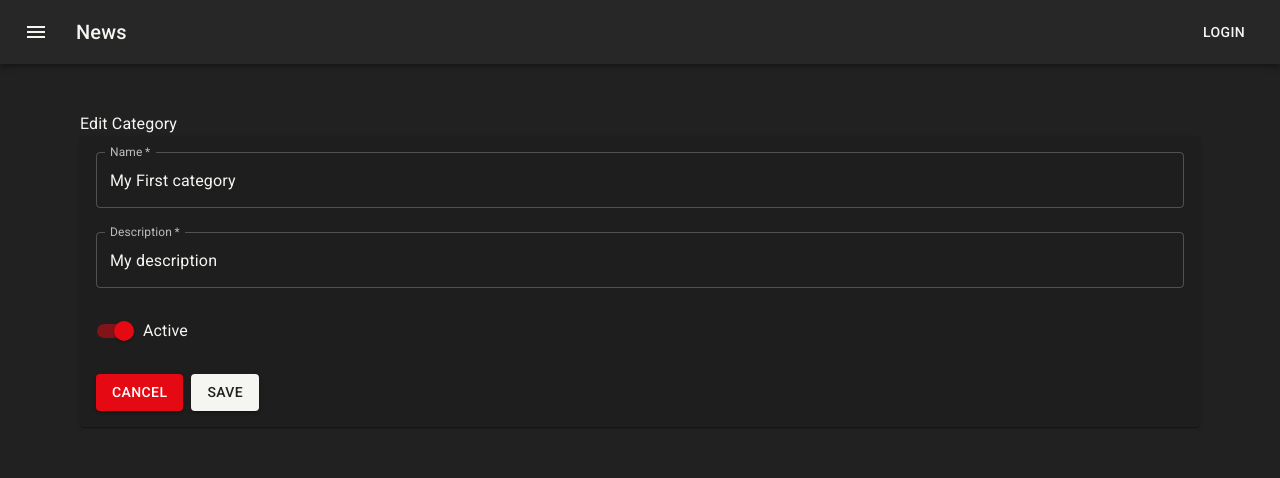
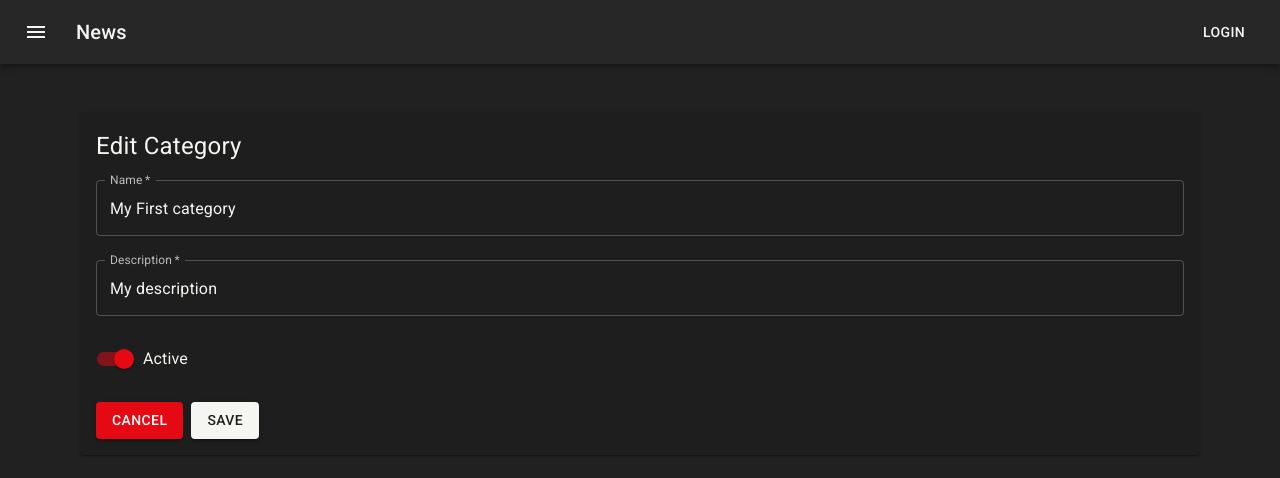
Before and after one commit to jeanmrtns/codeflix-admin, a React (Vite) app: page /categories/edit/one-id in a window 1280 px wide. Shown: the top 478 px of the page. Built offline with nearby package versions, Linux system fonts and the light colour scheme.

Commit message:
feature: create new category page

```diff
--- /dev/null
+++ b/src/features/categories/CategoryForm.tsx
@@ -0,0 +1,81 @@
+import {
+  Button,
+  FormControl,
+  FormControlLabel,
+  Grid,
+  Switch,
+  TextField,
+} from "@mui/material"
+import { ChangeEvent } from "react"
+import { Link } from "react-router-dom"
+import { Category } from "./categorySlice"
+
+interface CategoryFormProps {
+  category: Category
+  isLoading?: boolean
+  handleChange: (event: ChangeEvent<HTMLInputElement>) => void
+  handleToggle: (event: ChangeEvent<HTMLInputElement>) => void
+  onSubmit: () => void
+}
+
+export function CategoryForm({
+  category,
+  isLoading = false,
+  handleChange,
+  handleToggle,
+  onSubmit,
+}: CategoryFormProps) {
+  return (
+    <form>
+      <Grid container spacing={3}>
+        <Grid item xs={12}>
+          <FormControl fullWidth>
+            <TextField
+              name="name"
+              label="Name"
+              required
+              value={category?.name}
+            />
+          </FormControl>
+        </Grid>
+        <Grid item xs={12}>
+          <FormControl fullWidth>
+            <TextField
+              name="description"
+              label="Description"
+              required
+              value={category?.description}
+            />
+          </FormControl>
+        </Grid>
+
+        <Grid item xs={12}>
+          <FormControlLabel
+            value={category.is_active}
+            control={
+              <Switch
+                checked={category.is_active}
+                color="secondary"
+                inputProps={{
+                  "aria-label": "controlled",
+                }}
+              />
+            }
+            label="Active"
+          />
+        </Grid>
+
+        <Grid item xs={12} sx={{ gap: 1, display: "flex" }}>
+          <Link to="/" style={{ textDecoration: "none" }}>
+            <Button variant="contained" color="secondary" type="button">
+              Cancel
+            </Button>
+          </Link>
+          <Button variant="contained" color="primary" type="submit">
+            Save
+          </Button>
+        </Grid>
+      </Grid>
+    </form>
+  )
+}
--- a/src/features/categories/CreateCategory.tsx
+++ b/src/features/categories/CreateCategory.tsx
@@ -1,9 +1,22 @@
-import { Box, Typography } from "@mui/material"
+import { Box, Paper, Typography } from "@mui/material"
+import { CategoryForm } from "./CategoryForm"
+import { Category } from "./categorySlice"
 
 export function CreateCategory() {
   return (
     <Box>
-      <Typography>Create Category</Typography>
+      <Paper sx={{ padding: 2, width: "100%" }}>
+        <Typography component="h3" fontSize={24} mb={2}>
+          Create Category
+        </Typography>
+        <CategoryForm
+          category={{} as Category}
+          handleChange={() => {}}
+          handleToggle={() => {}}
+          onSubmit={() => {}}
+          isLoading={false}
+        />
+      </Paper>
     </Box>
   )
 }
--- a/src/features/categories/EditCategory.tsx
+++ b/src/features/categories/EditCategory.tsx
@@ -1,17 +1,7 @@
-import {
-  Box,
-  Button,
-  ButtonGroup,
-  FormControl,
-  FormControlLabel,
-  Grid,
-  Paper,
-  Switch,
-  TextField,
-  Typography,
-} from "@mui/material"
-import { Link, useParams } from "react-router-dom"
+import { Box, Paper, Typography } from "@mui/material"
+import { useParams } from "react-router-dom"
 import { useAppSelector } from "../../app/hooks"
+import { CategoryForm } from "./CategoryForm"
 import { selectCategoryById } from "./categorySlice"
 
 export function EditCategory() {
@@ -22,59 +12,18 @@ export function EditCategory() {
 
   return (
     <Box padding={2}>
-      <Typography>Edit Category</Typography>
       <Paper sx={{ padding: 2, width: "100%" }}>
-        <form>
-          <Grid container spacing={3}>
-            <Grid item xs={12}>
-              <FormControl fullWidth>
-                <TextField
-                  name="name"
-                  label="Name"
-                  required
-                  value={category?.name}
-                />
-              </FormControl>
-            </Grid>
-            <Grid item xs={12}>
-              <FormControl fullWidth>
-                <TextField
-                  name="description"
-                  label="Description"
-                  required
-                  value={category?.description}
-                />
-              </FormControl>
-            </Grid>
+        <Typography component="h3" fontSize={24} mb={2}>
+          Edit Category
+        </Typography>
 
-            <Grid item xs={12}>
-              <FormControlLabel
-                value={category.is_active}
-                control={
-                  <Switch
-                    checked={category.is_active}
-                    color="secondary"
-                    inputProps={{
-                      "aria-label": "controlled",
-                    }}
-                  />
-                }
-                label="Active"
-              />
-            </Grid>
-
-            <Grid item xs={12} sx={{ gap: 1, display: "flex" }}>
-              <Link to="/" style={{ textDecoration: "none" }}>
-                <Button variant="contained" color="secondary" type="button">
-                  Cancel
-                </Button>
-              </Link>
-              <Button variant="contained" color="primary" type="submit">
-                Save
-              </Button>
-            </Grid>
-          </Grid>
-        </form>
+        <CategoryForm
+          category={category}
+          handleChange={() => {}}
+          handleToggle={() => {}}
+          onSubmit={() => {}}
+          isLoading={false}
+        />
       </Paper>
     </Box>
   )
--- a/src/features/categories/categorySlice.ts
+++ b/src/features/categories/categorySlice.ts
@@ -1,7 +1,7 @@
 import { createSlice } from "@reduxjs/toolkit"
 import { RootState } from "../../app/store"
 
-interface Category {
+export interface Category {
   id: string
   name: string
   description: string | null
```
